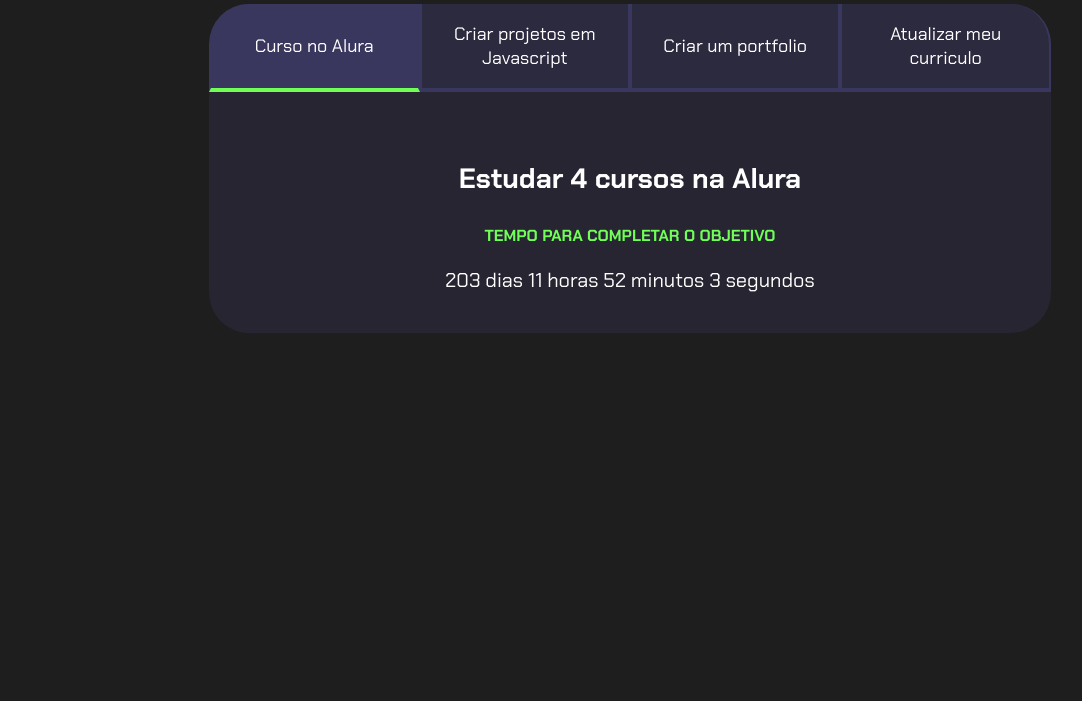
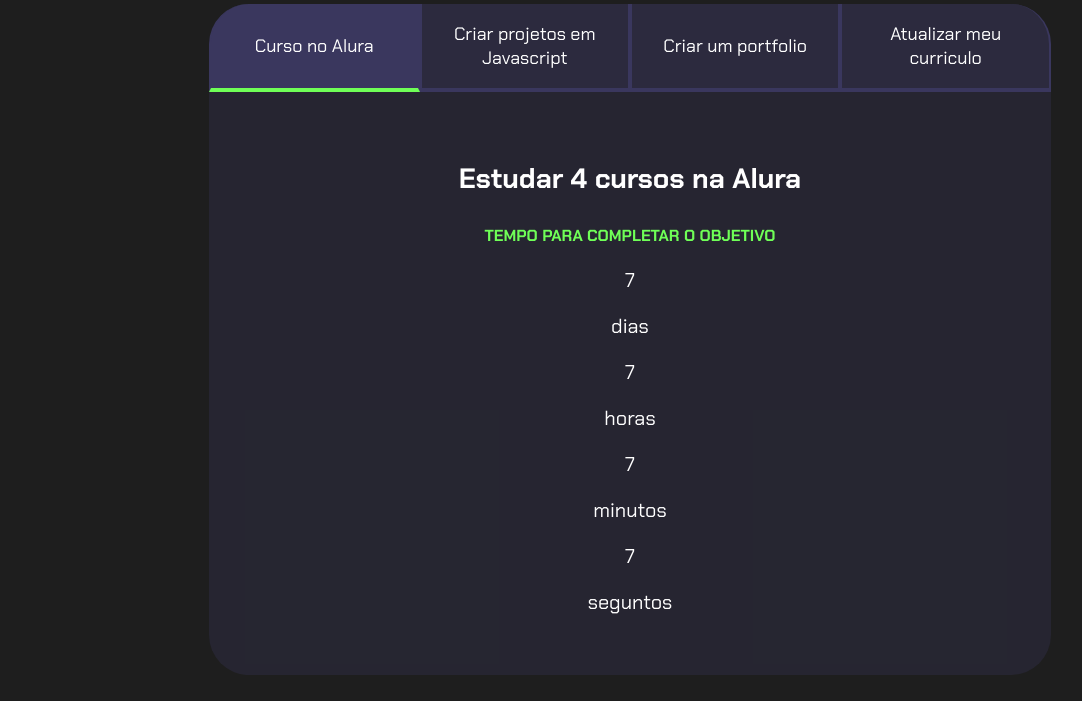
Before and after one commit to Dede142/javascriptdiferenciado, a plain HTML site: page javascript-projeto-de-vida/index.html in a window 1280 px wide. Shown: the part 99-800 px from the top of the page, without its empty margins (10-1092 px from the left). Drawn offline with Linux system fonts and the light colour scheme.

Commit message:
Add files via upload

```diff
--- a/javascript-projeto-de-vida/index.html
+++ b/javascript-projeto-de-vida/index.html
@@ -22,7 +22,24 @@
     <div class="aba-conteudo ativo">
         <h3 class="aba-conteudo-titulo-principal">Estudar 4 cursos na Alura</h3>
         <h4 class="aba-conteudo-titulo-secundario">Tempo para completar o objetivo</h4>
-        <div class="contador"></div>
+        <div class="contador">
+    <div class="contador-digito">
+        <p class="contador-digito-numero">7</p>
+        <p class="contador-digito-texto">dias</p>
+    </div>
+    <div class="contador-digito">
+        <p class="contador-digito-numero">7</p>
+        <p class="contador-digito-texto">horas</p>
+    </div>
+    <div class="contador-digito">
+        <p class="contador-digito-numero">7</p>
+        <p class="contador-digito-texto">minutos</p>
+    </div>
+    <div class="contador-digito">
+        <p class="contador-digito-numero">7</p>
+        <p class="contador-digito-texto">seguntos</p>
+    </div>
+        </div>
     </div>
     <div class="aba-conteudo">
         <h3 class="aba-conteudo-titulo-principal">Criar 5 projetos em Javascript</h3>
--- a/javascript-projeto-de-vida/main.js
+++ b/javascript-projeto-de-vida/main.js
@@ -15,15 +15,13 @@ for(let i=0; i <botoes.length;i++){
 
 }
 const contadores = document.querySelectorAll(".contador");
-const tempoObjetivo1 = new Date("2024-10-05T00:00:00");
+const tempoObjetivo1 = new Date("2020-10-05T00:00:00");
 const tempoObjetivo2 = new Date("2024-12-05T00:00:00");
 const tempoObjetivo3 = new Date("2024-12-30T00:00:00");
 const tempoObjetivo4 = new Date("2025-02-05T00:00:00");
 
 const tempos = [tempoObjetivo1,tempoObjetivo2,tempoObjetivo3,tempoObjetivo4];
 
-contadores[0].textContent = calculaTempo(tempoObjetivo1);
-contadores[1].textContent = calculaTempo(tempoObjetivo2);
 
 
 function calculaTempo(tempoObjetivo){
@@ -38,5 +36,23 @@ function calculaTempo(tempoObjetivo){
     minutos %= 60;
     horas %= 24;
 
-    return dias + " dias " + horas + " horas " + minutos + " minutos " + segundos + " segundos ";
+    if(tempofinal > 0){
+        return dias + " dias " + horas + " horas " + minutos + " minutos " + segundos + " segundos ";
+    } else{
+        return "Prazo finalizado";
+    }
+
+
 }
+
+function atualizaCronometro(){
+    for (let i=0; i<contadores.length;i++){
+        contadores[i].textContent = calculaTempo(tempos[i]);
+    }
+}
+ function comecaCronometro(){
+    atualizaCronometro();
+    setInterval(atualizaCronometro,1000);
+ }
+
+//comecaCronometro();
```
